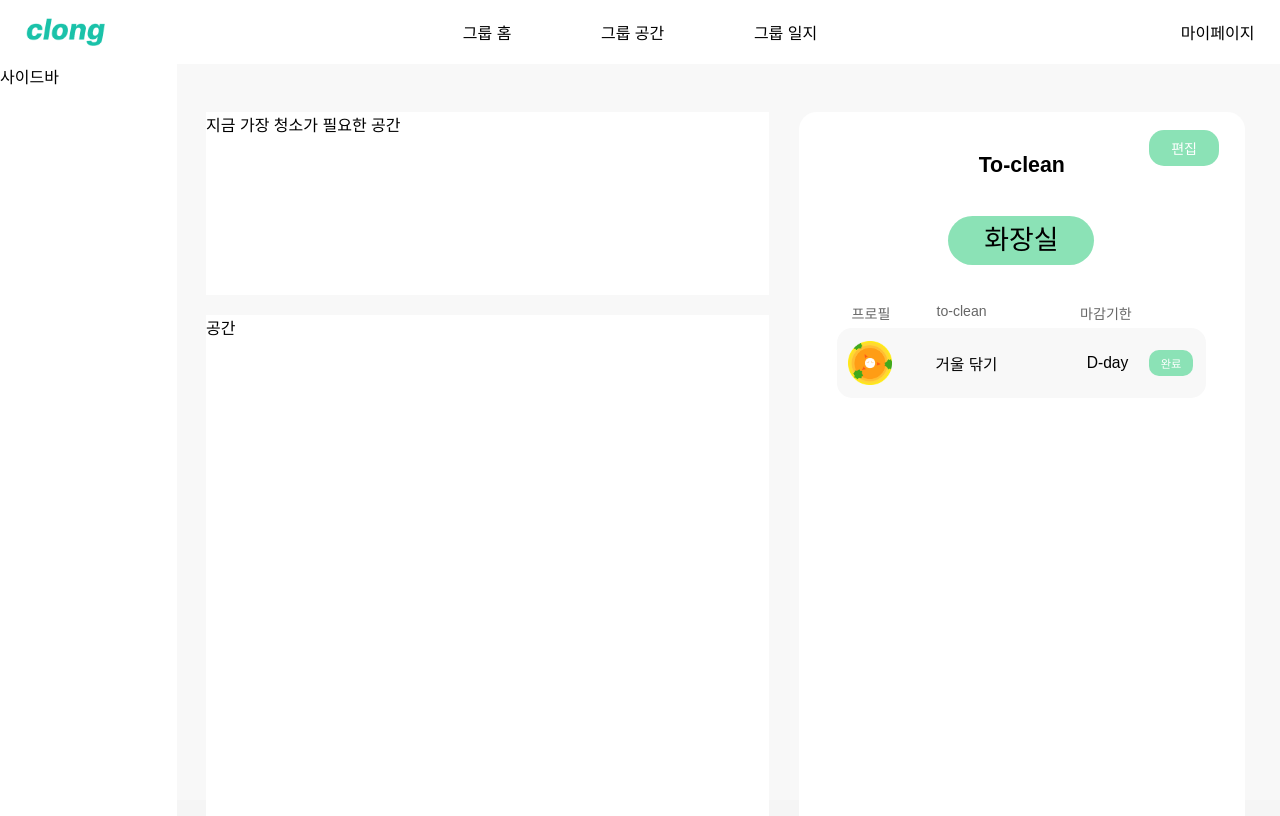
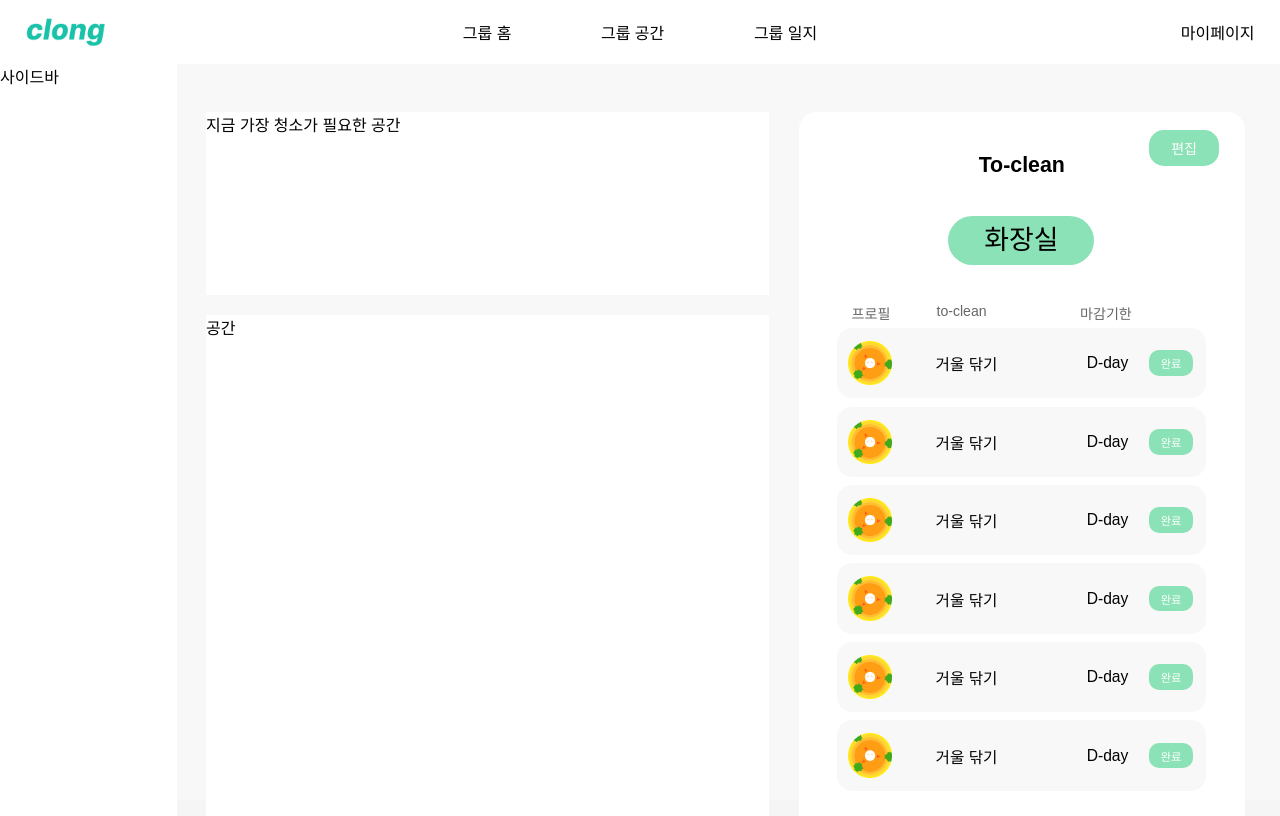
Before and after one commit to Co-sol/clong_front, a React (Vite) app: page /groupSpace in a window 1280 px wide. Shown: the top 816 px of the page. Built offline with nearby package versions, Linux system fonts and the light colour scheme; a web font is replaced by a local one.

Commit message:
폰트 min 고침

```diff
--- a/src/components/CheckList/GList.css
+++ b/src/components/CheckList/GList.css
@@ -1,6 +1,6 @@
 .GList {
     width: min(503px, 34.86vw); /* 기존 고정 → 화면에 맞춤 */
-    height: 59.9vw; /* 89.1vh */
+    height: min(865px, 59.9vw); /* 89.1vh */
     background-color: white;
     border-radius: 1.39vw; /* 20px */
     margin-top: 6vh;
@@ -68,7 +68,7 @@
 }
 
 .GList .scrollBar {
-    height: 35vw;
+    height: min(528.1px, 36.6vw);
     width: min(475px, 33vw);
     overflow-y: auto;
 }
@@ -78,11 +78,11 @@
 }
 
 .scrollBar::-webkit-scrollbar-thumb {
-    background: rgb(68, 168, 113);
+    background: #c1c1c1;
     border-radius: 20px;
 }
 
 .scrollBar::-webkit-scrollbar-track {
-    background: rgb(217, 217, 217);
+    background: #f5f5f5;
     border-radius: 20px;
 }
--- a/src/components/CheckList/GListItem.css
+++ b/src/components/CheckList/GListItem.css
@@ -36,7 +36,7 @@
     border-radius: 10px;
     position: absolute;
     right: min(14px, 1vw);
-    font-size: min(0.88vw, 8rem);
+    font-size: min(0.88vw, 0.78rem);
     color: white;
 }
 
--- a/src/pages/GroupSpacePage.jsx
+++ b/src/pages/GroupSpacePage.jsx
@@ -46,6 +46,69 @@ const checkListMockData = [
         place: "거실",
         toClean: "tv 닦기",
         deadLine: "D-2",
+    },
+    {
+        target: "group",
+        id: 2,
+        name: "B",
+        badgeId: 2,
+        place: "화장실",
+        toClean: "거울 닦기",
+        deadLine: "D-day",
+    },
+    {
+        target: "group",
+        id: 2,
+        name: "B",
+        badgeId: 2,
+        place: "화장실",
+        toClean: "거울 닦기",
+        deadLine: "D-day",
+    },
+    {
+        target: "group",
+        id: 2,
+        name: "B",
+        badgeId: 2,
+        place: "화장실",
+        toClean: "거울 닦기",
+        deadLine: "D-day",
+    },
+    {
+        target: "group",
+        id: 2,
+        name: "B",
+        badgeId: 2,
+        place: "화장실",
+        toClean: "거울 닦기",
+        deadLine: "D-day",
+    },
+    {
+        target: "group",
+        id: 2,
+        name: "B",
+        badgeId: 2,
+        place: "화장실",
+        toClean: "거울 닦기",
+        deadLine: "D-day",
+    },
+    {
+        target: "group",
+        id: 2,
+        name: "B",
+        badgeId: 2,
+        place: "화장실",
+        toClean: "거울 닦기",
+        deadLine: "D-day",
+    },
+    {
+        target: "group",
+        id: 2,
+        name: "B",
+        badgeId: 2,
+        place: "화장실",
+        toClean: "거울 닦기",
+        deadLine: "D-day",
     },
     {
         target: "group",
```
